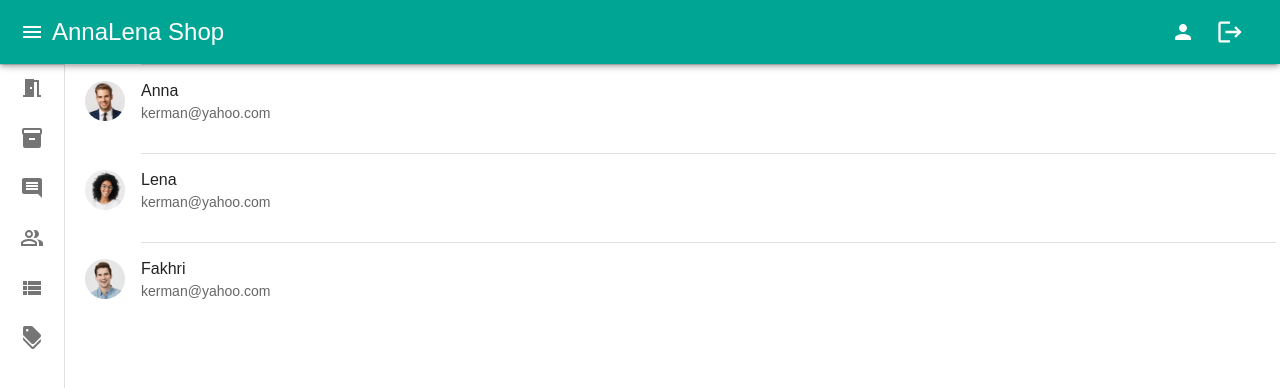
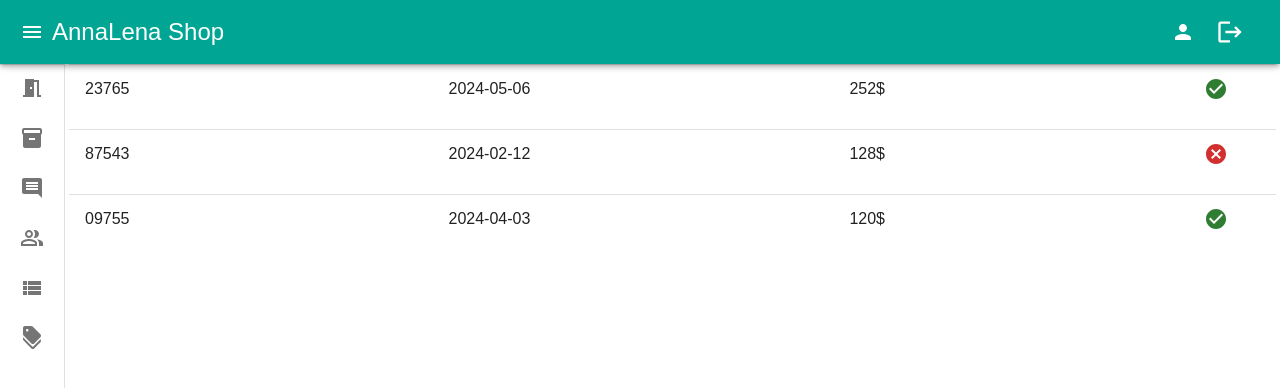
Before and after one commit to alirezamirahmadi/Store-CMS, a React (Vite) app: page / in a window 1280 px wide. Shown: the top 388 px of the page. Built offline with nearby package versions, Linux system fonts and the light colour scheme.

Commit message:
feat: add orderwidget component

```diff
--- a/src/assets/data/Data.tsx
+++ b/src/assets/data/Data.tsx
@@ -63,23 +63,23 @@ const DiscountCodesData: DiscountCodesType[] = [
 
 const OrderData: OrderType[] = [
   {
-    id: '1', code: '23765', orderDate: '06/11/1401', status: "Delivered", price: 252, off: 28, details: [
+    id: '1', code: '23765', orderDate: '2024-05-06', status: "Delivered", price: 252, off: 28, details: [
       { id: '1', category: { id: '1', title: 'Phone' }, title: 'Redmi 9', image: 'logo192.png', price: 120, stock: 5 },
       { id: '2', category: { id: '1', title: 'Phone' }, title: 'Redmi Note 10', image: 'logo192.png', price: 160, stock: 12 },
     ]
   },
   {
-    id: '2', code: '87543', orderDate: '08/12/1401', status: "Canceled", price: 128, off: 32, details: [
+    id: '2', code: '87543', orderDate: '2024-02-12', status: "Canceled", price: 128, off: 32, details: [
       { id: '2', category: { id: '1', title: 'Phone' }, title: 'Redmi Note 10', image: 'logo192.png', price: 160, stock: 12 },
     ]
   },
   {
-    id: '3', code: '09755', orderDate: '06/06/1402', status: "Delivered", price: 120, details: [
+    id: '3', code: '09755', orderDate: '2024-04-03', status: "Delivered", price: 120, details: [
       { id: '1', category: { id: '1', title: 'Phone' }, title: 'Redmi 9', image: 'logo192.png', price: 120, stock: 5 },
     ]
   },
   {
-    id: '4', code: '12432', orderDate: '15/10/1402', status: "In process", price: 630, off: 70, details: [
+    id: '4', code: '12432', orderDate: '2024-02-15', status: "In process", price: 630, off: 70, details: [
       { id: '4', category: { id: '2', title: 'Laptop' }, title: 'hp RE4', image: 'logo192.png', price: 400, stock: 15 },
       { id: '5', category: { id: '3', title: 'Monitor' }, title: 'Samsung 22', image: 'logo192.png', price: 170, stock: 67 },
       { id: '6', category: { id: '3', title: 'Monitor' }, title: 'LG 20', image: 'logo192.png', price: 130, stock: 34 },
--- /dev/null
+++ b/src/components/order/orderWidget/OrderWidget.tsx
@@ -0,0 +1,37 @@
+import { ReactNode } from 'react';
+import { List, ListItem, Divider, ListItemText, ListItemIcon } from '@mui/material';
+import CheckCircleIcon from '@mui/icons-material/CheckCircle';
+import AccountTreeIcon from '@mui/icons-material/AccountTree';
+import CancelIcon from '@mui/icons-material/Cancel';
+
+import { OrderType } from "../../../type/OrderType";
+
+export default function OrderWidget({ order }: { order: OrderType }) {
+  let icon: ReactNode;
+  switch (order.status) {
+    case 'Delivered':
+      icon = <CheckCircleIcon color='success' />;
+      break;
+    case 'In process':
+      icon = <AccountTreeIcon color='warning' />
+      break;
+    case 'Canceled':
+      icon = <CancelIcon color='error' />
+      break
+  }
+  return (
+    <>
+      <div>
+        <List>
+          <Divider />
+          <ListItem>
+            <ListItemText primary={order.code} />
+            <ListItemText primary={order.orderDate} />
+            <ListItemText primary={order.price + '$'} />
+            <ListItemIcon>{icon}</ListItemIcon>
+          </ListItem>
+        </List>
+      </div>
+    </>
+  )
+}
--- a/src/components/users/userWidget/UserWidget.tsx
+++ b/src/components/users/userWidget/UserWidget.tsx
@@ -1,6 +1,6 @@
-import { List, ListItem, Divider, ListItemText, ListItemAvatar, Avatar } from '@mui/material'
+import { List, ListItem, Divider, ListItemText, ListItemAvatar, Avatar } from '@mui/material';
 
-import { UserType } from '../../../type/UserType'
+import { UserType } from '../../../type/UserType';
 
 export default function UserWidget({ user }: { user: UserType }) {
   return (
--- a/src/pages/home/Home.tsx
+++ b/src/pages/home/Home.tsx
@@ -2,14 +2,15 @@
 import HomeCard from "../../components/home/homeCard/HomeCard";
 import Chart from "../../components/global/chart/Chart";
 import UserWidget from "../../components/users/userWidget/UserWidget";
-import { HomeCardData, HomeChartData, UserData } from "../../assets/data/Data";
+import OrderWidget from "../../components/order/orderWidget/OrderWidget";
+import { HomeCardData, HomeChartData, UserData, OrderData } from "../../assets/data/Data";
 
 export default function Home ():React.JSX.Element {
   return(
     <>
     {
-      UserData.slice(0,3).map(user =>(
-        <UserWidget key={user.id} user={user}/>
+      OrderData.slice(0,3).map(user =>(
+        <OrderWidget key={user.id} order={user}/>
       ))
     }
     </>
```
